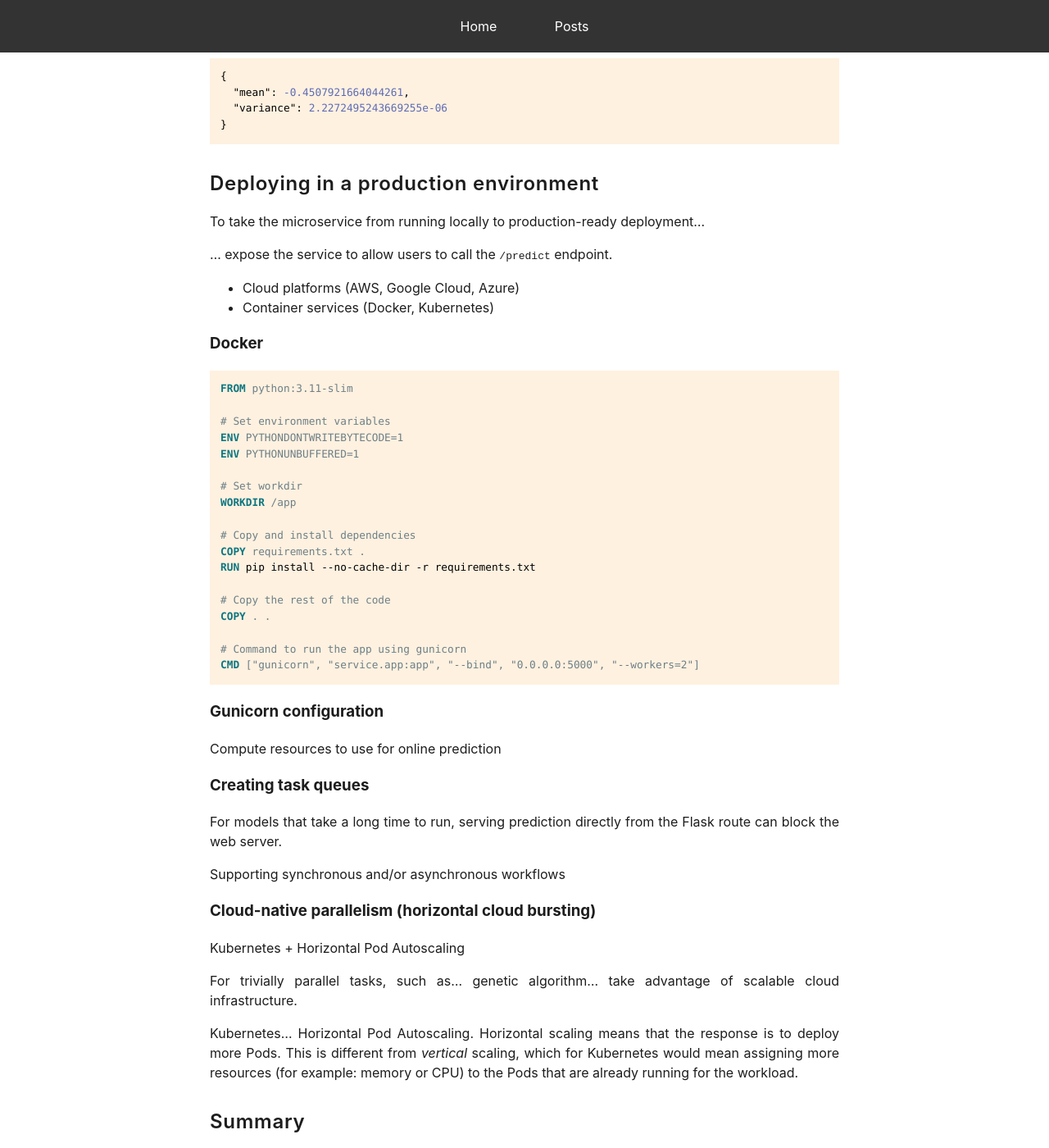
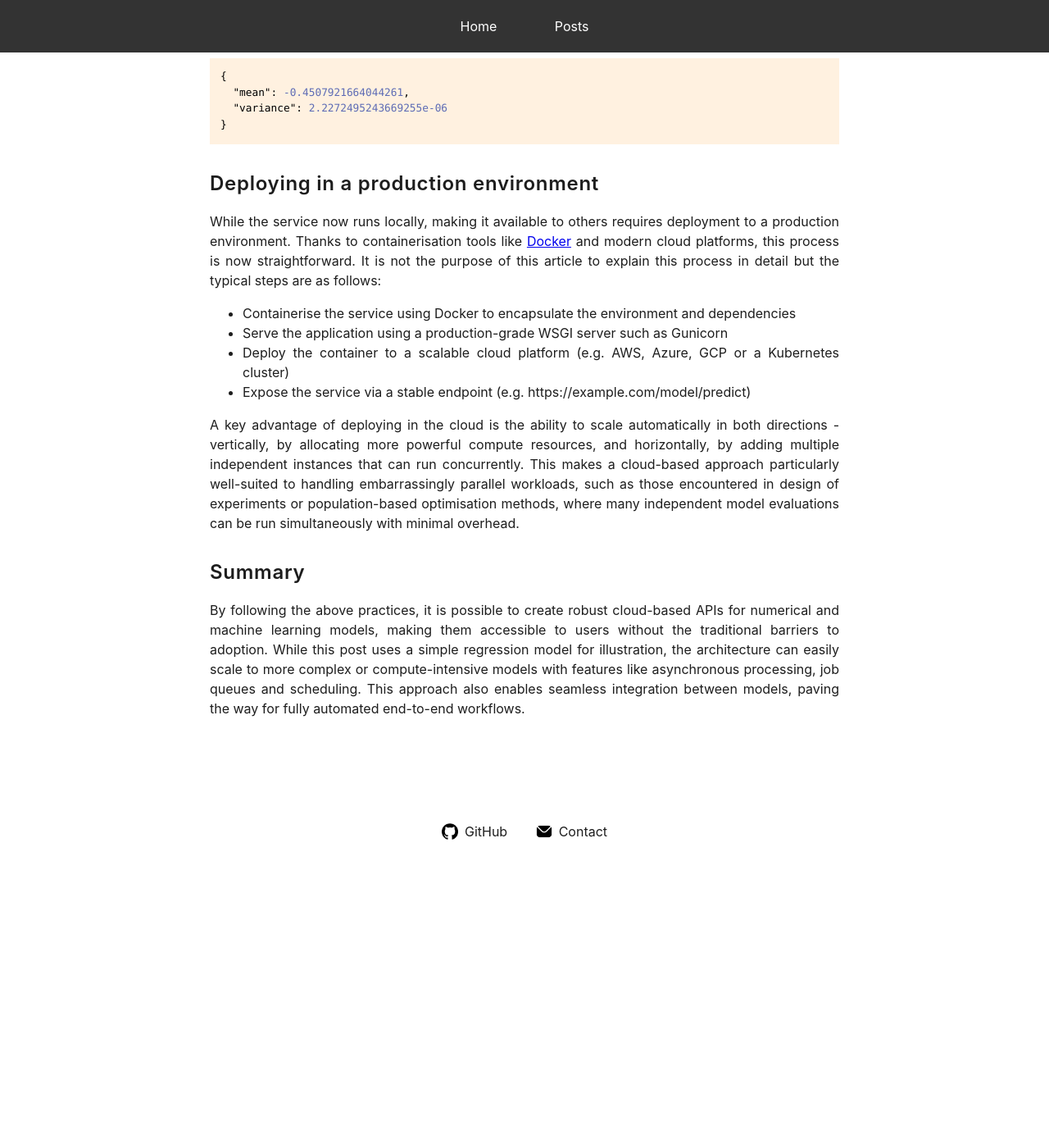
Before and after one commit to mark-hobbs/mark-hobbs.github.io, a Jekyll site: the page built from _posts/2025-04-15-model-deployment.md, in a window 1280 px wide and 1400 px high, scrolled down 4954 px. Shown: the whole window at 82% size. Built offline with Jekyll 4.4.1, drawn with Linux system fonts in a browser that asks for light colours; formulas are drawn with MathJax 3; after the commit the page ends 5994 px from its top, so only the background shows below that.

Commit message:
Finished draft

````diff
--- a/_posts/2025-04-15-model-deployment.md
+++ b/_posts/2025-04-15-model-deployment.md
@@ -218,41 +218,20 @@ The server returns the prediction results in a JSON format.
 
 ## Deploying in a production environment
 
-To take the microservice from running locally to production-ready deployment...
+While the service now runs locally, making it available to others requires deployment to a production environment. Thanks to containerisation tools like [Docker](https://www.docker.com/) and modern cloud platforms, this process is now straightforward. It is not the purpose of this article to explain this process in detail but the typical steps are as follows:
 
-... expose the service to allow users to call the `/predict` endpoint.
+- Containerise the service using Docker to encapsulate the environment and dependencies
+- Serve the application using a production-grade WSGI server such as Gunicorn
+- Deploy the container to a scalable cloud platform (e.g. AWS, Azure, GCP or a Kubernetes cluster)
+- Expose the service via a stable endpoint (e.g. https://example.com/model/predict)
 
-- Cloud platforms (AWS, Google Cloud, Azure)
-- Container services (Docker, Kubernetes)
+A key advantage of deploying in the cloud is the ability to scale automatically in both directions - vertically, by allocating more powerful compute resources, and horizontally, by adding multiple independent instances that can run concurrently. This makes a cloud-based approach particularly well-suited to handling embarrassingly parallel workloads, such as those encountered in design of experiments or population-based optimisation methods, where many independent model evaluations can be run simultaneously with minimal overhead.
 
-### Docker
+## Summary
 
-```docker
-FROM python:3.11-slim
+By following the above practices, it is possible to create robust cloud-based APIs for numerical and machine learning models, making them accessible to users without the traditional barriers to adoption.  While this post uses a simple regression model for illustration, the architecture can easily scale to more complex or compute-intensive models with features like asynchronous processing, job queues and scheduling. This approach also enables seamless integration between models, paving the way for fully automated end-to-end workflows.
 
-# Set environment variables
-ENV PYTHONDONTWRITEBYTECODE=1
-ENV PYTHONUNBUFFERED=1
-
-# Set workdir
-WORKDIR /app
-
-# Copy and install dependencies
-COPY requirements.txt .
-RUN pip install --no-cache-dir -r requirements.txt
-
-# Copy the rest of the code
-COPY . .
-
-# Command to run the app using gunicorn
-CMD ["gunicorn", "service.app:app", "--bind", "0.0.0.0:5000", "--workers=2"]
-```
-
-### Gunicorn configuration
-
-Compute resources to use for online prediction
-
-### Creating task queues
+<!-- ### Creating task queues
 
 For models that take a long time to run, serving prediction directly from the Flask route can block the web server.
 
@@ -264,8 +243,4 @@ Kubernetes + Horizontal Pod Autoscaling
 
 For trivially parallel tasks, such as... genetic algorithm... take advantage of scalable cloud infrastructure.
 
-Kubernetes... Horizontal Pod Autoscaling. Horizontal scaling means that the response is to deploy more Pods. This is different from *vertical* scaling, which for Kubernetes would mean assigning more resources (for example: memory or CPU) to the Pods that are already running for the workload.
-
-## Summary
-
-By following the above practices, it is possible to create robust cloud-based APIs for numerical and machine learning models, making them accessible to users without the traditional barriers to adoption.  While this post uses a simple regression model for illustration, the architecture can easily scale to more complex or compute-intensive models with features like asynchronous processing, job queues and scheduling. This approach also enables seamless integration between models, paving the way for fully automated end-to-end workflows.
+Kubernetes... Horizontal Pod Autoscaling. Horizontal scaling means that the response is to deploy more Pods. This is different from *vertical* scaling, which for Kubernetes would mean assigning more resources (for example: memory or CPU) to the Pods that are already running for the workload. -->
````
